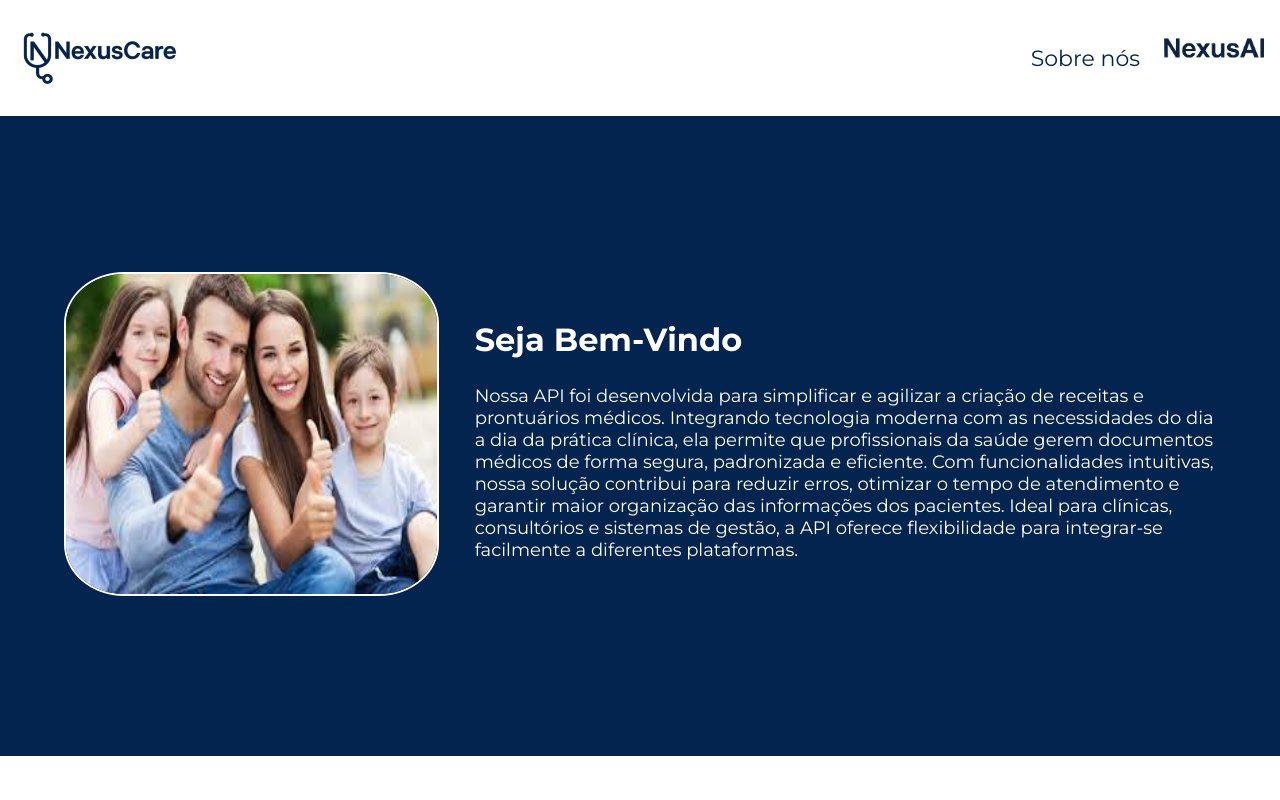
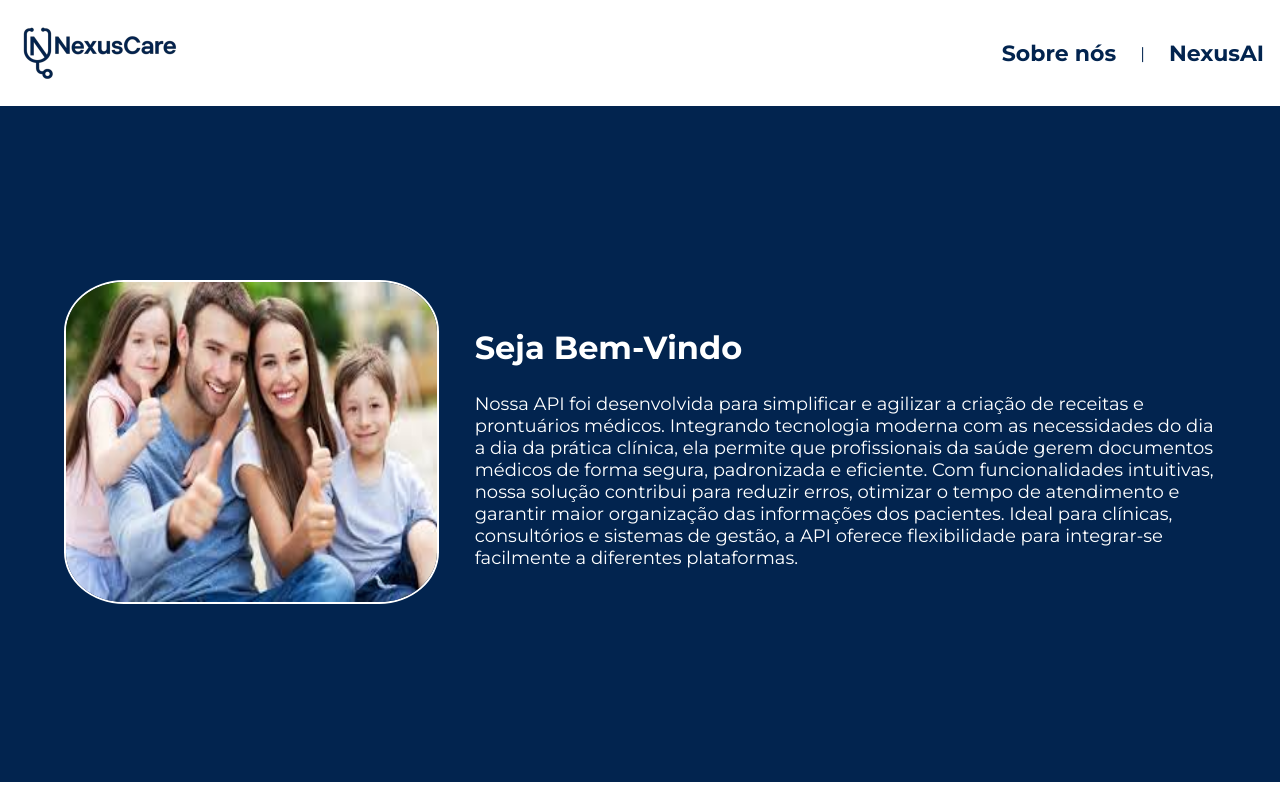
Before and after one commit to dennerborba/hackaton-front, an Angular app in the folder nexusCareFront/: page / in a window 1280 px wide. Built offline with nearby package versions, Linux system fonts and the light colour scheme.

Commit message:
update NavBar

```diff
--- a/nexusCareFront/src/app/components/navbar/navbar.component.css
+++ b/nexusCareFront/src/app/components/navbar/navbar.component.css
@@ -27,4 +27,5 @@ a {
   text-decoration: none;
   color: #02244f;
   font-size: 22px;
+  font-weight: bold;
 }
--- a/nexusCareFront/src/app/components/navbar/navbar.component.html
+++ b/nexusCareFront/src/app/components/navbar/navbar.component.html
@@ -6,9 +6,11 @@
     </span>
     <div class="menu">
         <a routerLink="/about">Sobre nós</a>
+        <p>|</p>
         <span>
           <a routerLink="/relatorios">
-            <img src="assets/nexusAI.png" alt="nexusAI">
+            NexusAI
+           <!-- <img src="assets/nexusAI.png" alt="nexusAI"> -->
           </a>
         </span>
     </div>
--- a/nexusCareFront/src/app/pages/home/home.component.css
+++ b/nexusCareFront/src/app/pages/home/home.component.css
@@ -1,7 +1,7 @@
 .container-principal{
   display: flex;
   background-color: #02244f;
-  height: 80vh;
+  height: 84.5vh;
   align-items: center;
   justify-content: space-between;
   padding: 0px 5% 0px 5%;
```
